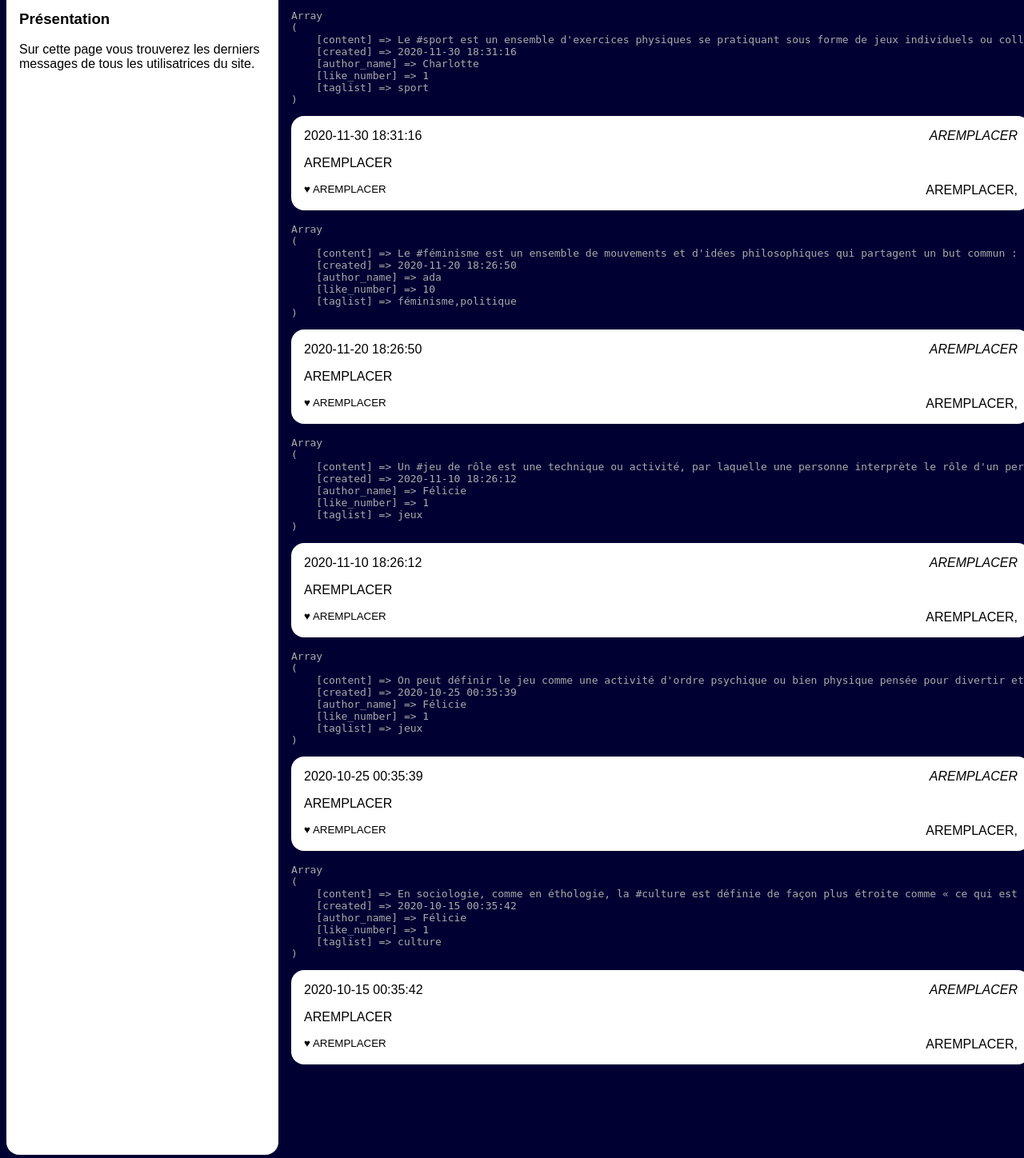
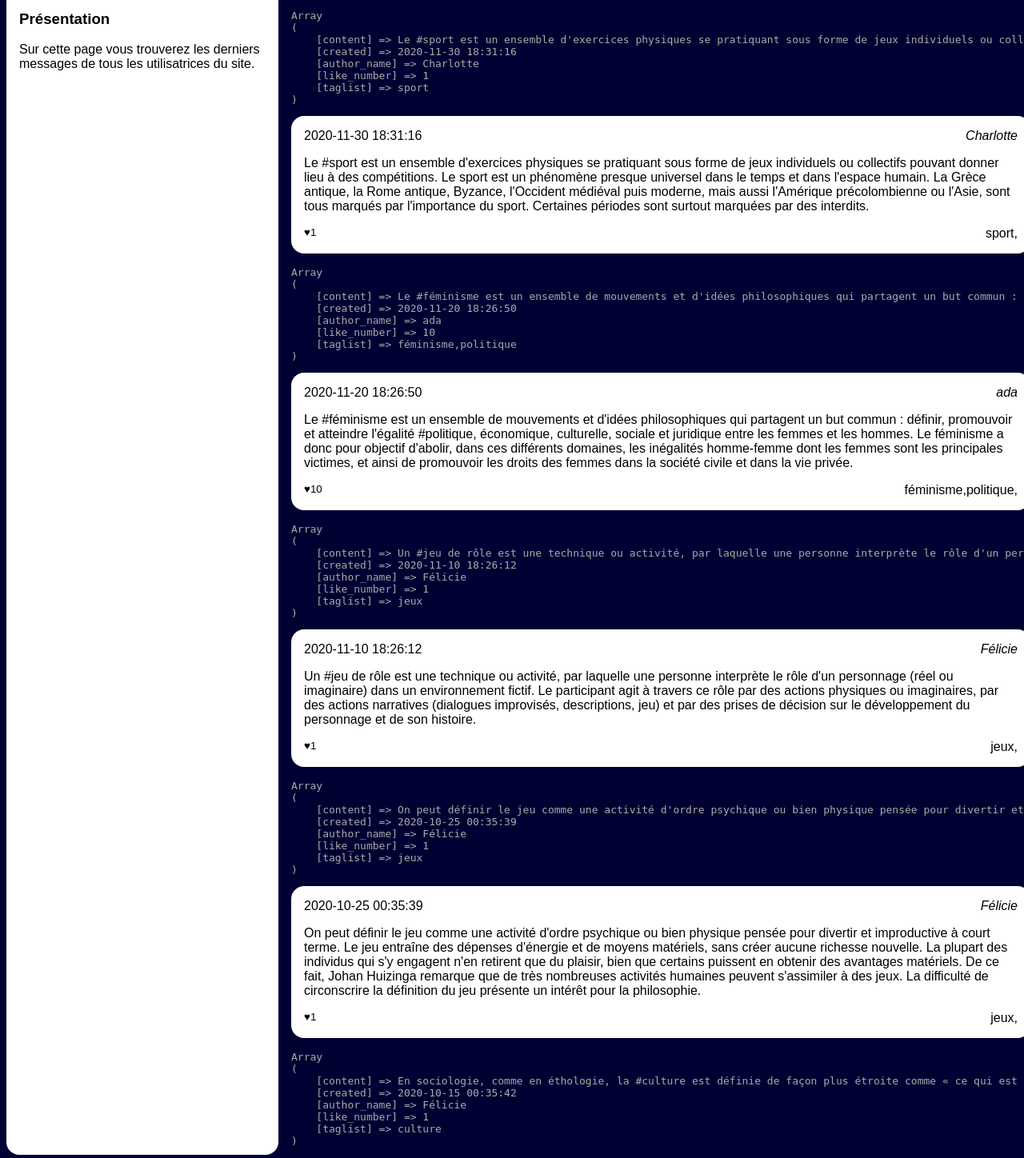
Before and after one commit to adatechschool/projet-collectif-r-seau-social-php-phpowers, a PHP site: page /news.php in a window 1280 px wide. Shown: the part 300-1748 px from the top of the page at 80% size. Run offline with PHP 8.4, Linux system fonts and the light colour scheme; data comes from the database, SQL or seed files in the repository.

Commit message:
news mis a jour

```diff
--- a/resoc_n1/news.php
+++ b/resoc_n1/news.php
@@ -113,6 +113,7 @@
                     //qu'elle affiche avant pour comprendre comment sont organisées les information dans votre
                     echo "<pre>" . print_r($post, 1) . "</pre>";
 
+
                     // @todo : Votre mission c'est de remplacer les AREMPLACER par les bonnes valeurs
                     // ci-dessous par les bonnes valeurs cachées dans la variable $post
                     // on vous met le pied à l'étrier avec created
@@ -123,13 +124,13 @@
                         <h3>
                             <time><?php echo $post['created'] ?></time>
                         </h3>
-                        <address>AREMPLACER</address>
+                        <address><?php echo $post['author_name'] ?></address>
                         <div>
-                            <p>AREMPLACER</p>
+                            <p><?php echo $post['content'] ?></p>
                         </div>
                         <footer>
-                            <small>♥ AREMPLACER </small>
-                            <a href="">AREMPLACER</a>,
+                            <small>♥<?php echo $post['like_number'] ?></small>
+                            <a href=""><?php echo $post['taglist'] ?></a>,
                         </footer>
                     </article>
                     <?php
```
